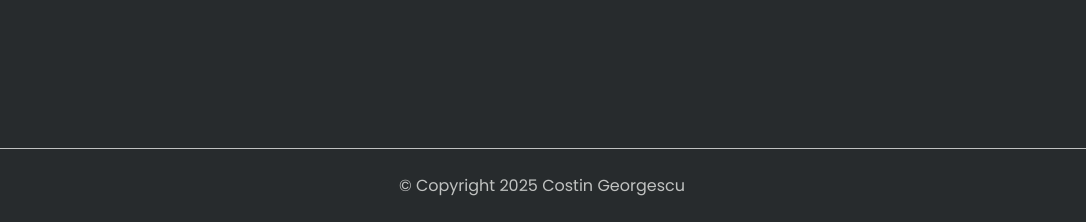
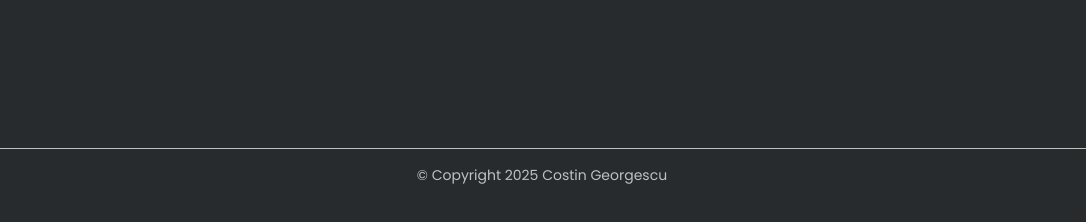
Before and after one commit to costin-georgescu/portfolio-website, a plain HTML site: page index.html in a window 1280 px wide. Shown: the part 2248-2470 px from the top of the page, without its empty margins (98-1184 px from the left). Drawn offline with nearby package versions, Linux system fonts and the light colour scheme.

Commit message:
Footer updates

```diff
--- a/global.scss
+++ b/global.scss
@@ -55,3 +55,7 @@ a {
   background-color: $primary;
   border: 1px solid $primary;
 }
+
+.copyright {
+  font-size: 14px;
+}
--- a/style.scss
+++ b/style.scss
@@ -704,7 +704,7 @@ header {
 
 footer {
   border-top: 1px solid $gray;
-  padding: 24px 0;
+  padding: 16px 0;
   margin-top: 144px;
 
   .footer-container {
```
Also changed, not shown: global.css, style.css, 2 other files.
